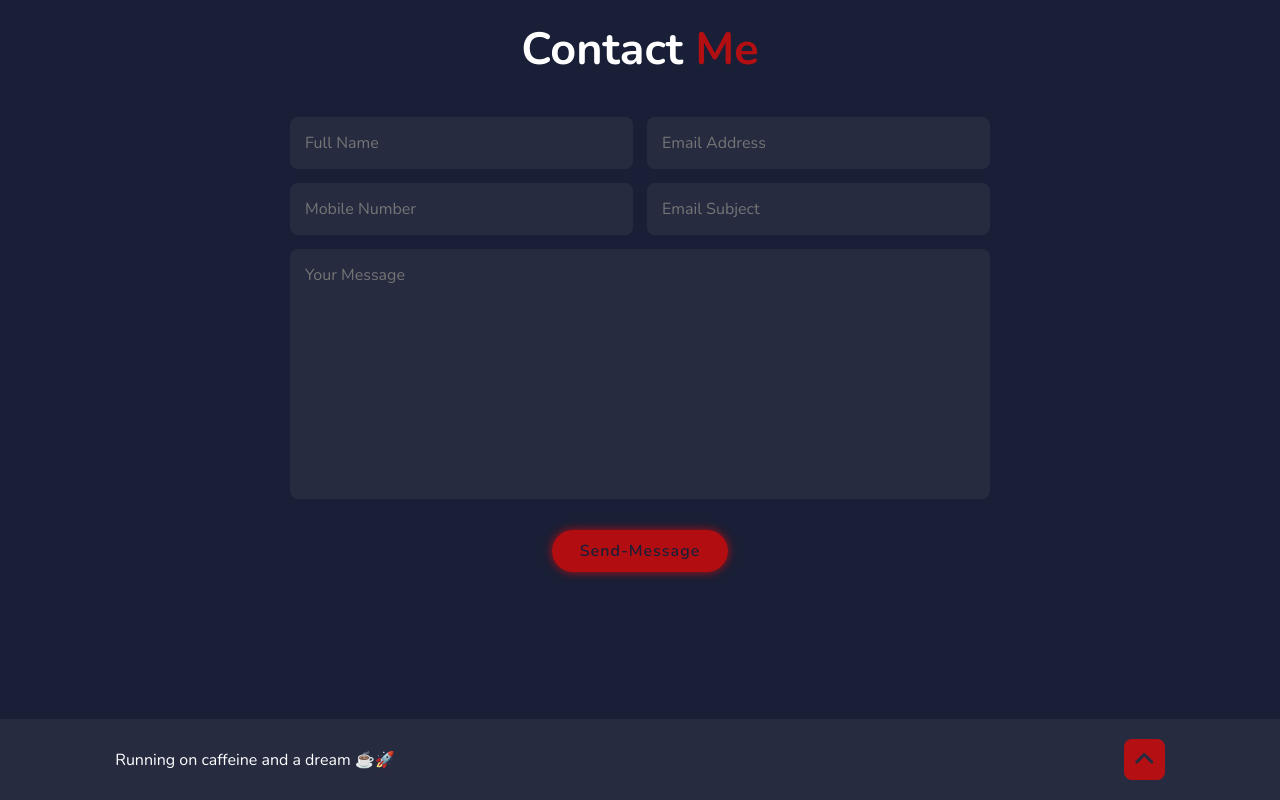
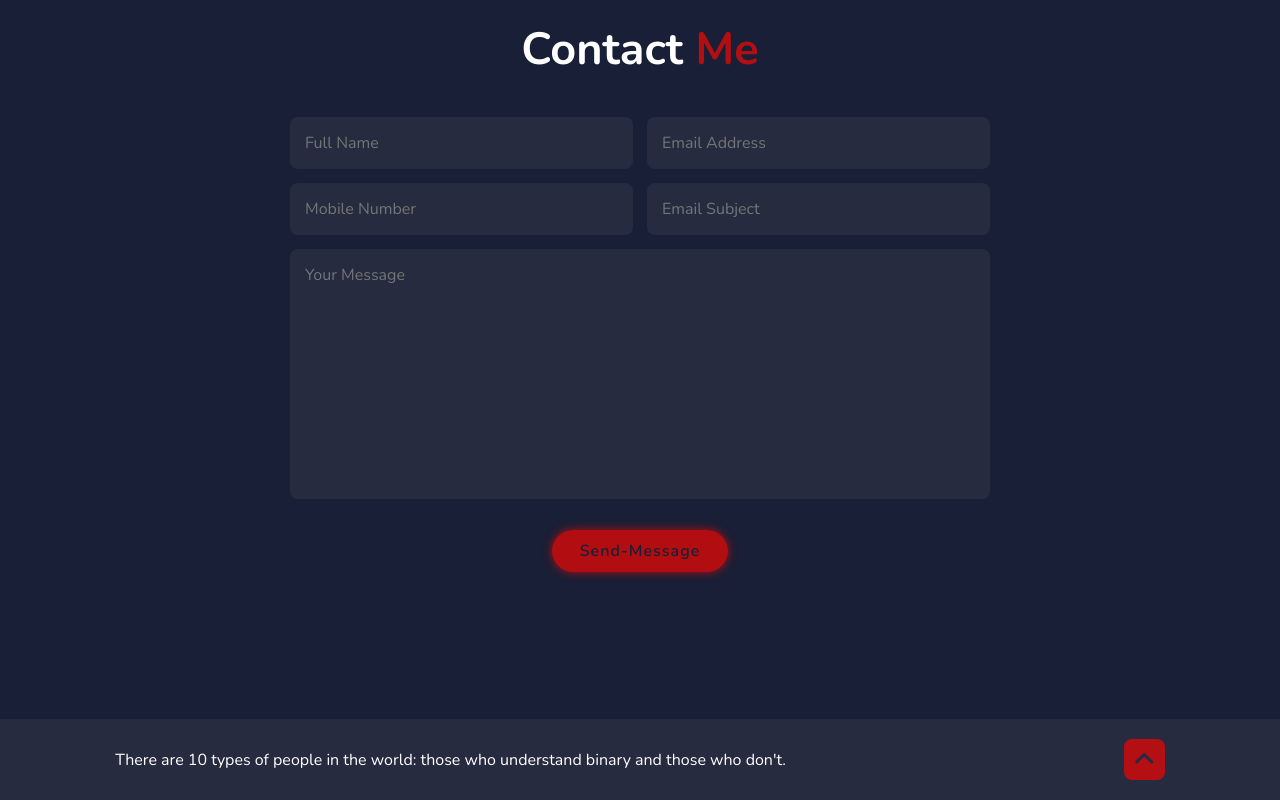
Before and after one commit to harshraj1695/portfolio1, a plain HTML site: page index.html in a window 1280 px wide. Shown: the part 4342-5142 px from the top of the page. Drawn offline with nearby package versions, Linux system fonts and the light colour scheme.

Commit message:
updated the footer with one liner jokes

```diff
--- a/JS/main.js
+++ b/JS/main.js
@@ -1,22 +1,22 @@
-let menuIcon =document.querySelector('#menu-icon');
-let navbar=document.querySelector('.navbar');
+let menuIcon = document.querySelector('#menu-icon');
+let navbar = document.querySelector('.navbar');
 
-menuIcon.onclick = ()=>{
+menuIcon.onclick = () => {
     menuIcon.classList.toggle('fa-xmark');
     navbar.classList.toggle('active');
 }
 
 
-let sections=document.querySelectorAll('section');
+let sections = document.querySelectorAll('section');
 let navLinks = document.querySelectorAll('header nav a');
 
-window.onscroll=()=>{
-    sections.forEach(sec =>{
+window.onscroll = () => {
+    sections.forEach(sec => {
         let top = window.scrollY;
-        let offset = sec.offsetTop-150;
-        let height =sec.offsetHeight;
-        let id =sec.getAttribute('id');
-        if(top>= offset && top <offset + height){
+        let offset = sec.offsetTop - 150;
+        let height = sec.offsetHeight;
+        let id = sec.getAttribute('id');
+        if (top >= offset && top < offset + height) {
             navLinks.forEach.apply(links => {
                 links.classList.remove('active');
                 document.querySelector('header nav a[href*=' + id + ']').classList.add('active');
@@ -26,7 +26,7 @@ window.onscroll=()=>{
 
 
     let header = document.querySelector('header');
-    header.classList.toggle('sticky',window.scrollY>100);
+    header.classList.toggle('sticky', window.scrollY > 100);
 
     menuIcon.classList.remove('fa-xmark');
     navbar.classList.remove('active');
@@ -35,23 +35,56 @@ window.onscroll=()=>{
 
 
 ScrollReveal({
-    distance:'80px',
-    duration:2000,
+    distance: '80px',
+    duration: 2000,
     delay: 200,
 
 });
-ScrollReveal().reveal('.home-content, heading',{origin: 'top', reset: true});
-ScrollReveal().reveal('.home-img, .services-container, .portfolio-box, .contact form',{origin: 'buttom', reset: true});
-ScrollReveal().reveal('.home-contact h1, .about-img',{origin: 'left', reset: true});
-ScrollReveal().reveal('.home-contact p , .about-content',{origin: 'right', reset: true});
-ScrollReveal().reveal('.leetcode , .github-stats , .stats-card , .heading , .leetcode-card',{origin: 'left', reset: true});
+ScrollReveal().reveal('.home-content, heading', { origin: 'top', reset: true });
+ScrollReveal().reveal('.home-img, .services-container, .portfolio-box, .contact form', { origin: 'buttom', reset: true });
+ScrollReveal().reveal('.home-contact h1, .about-img', { origin: 'left', reset: true });
+ScrollReveal().reveal('.home-contact p , .about-content', { origin: 'right', reset: true });
+ScrollReveal().reveal('.leetcode , .github-stats , .stats-card , .heading , .leetcode-card', { origin: 'left', reset: true });
 
 
 //typed js
-const typed = new Typed('.mutiple-text',{
-    strings:['Fullstack Developer!', 'DevOps Enthusiast!'],
+const typed = new Typed('.mutiple-text', {
+    strings: ['Fullstack Developer!', 'DevOps Enthusiast!'],
     typeSpeed: 70,
     backSpeed: 70,
-    backDelay:1000,
+    backDelay: 1000,
     loop: true,
-}) ;
+});
+
+
+//footer
+// Array of tech jokes
+const jokes = [
+    "Why do programmers prefer dark mode? Because light attracts bugs!",
+    "There are 10 types of people in the world: those who understand binary and those who don't.",
+    "Why do Java developers wear glasses? Because they don't see sharp!",
+    "How do you comfort a JavaScript bug? You console it.",
+    "Why did the developer go broke? Because he used up all his cache.",
+    "I’d tell you a UDP joke, but you might not get it.",
+    "Why do Python programmers prefer snakes? Because they don’t like braces!",
+    "In order to understand recursion, you must first understand recursion.",
+    "I have a joke about null, but it’s pointless.",
+    "How many programmers does it take to change a light bulb? None. That’s a hardware problem!",
+    "Why was the computer cold? It left its Windows open.",
+    "There’s no place like 127.0.0.1.",
+    "I would tell you a joke about cloud storage, but it’s over your head.",
+    "Why did the programmer quit his job? He didn’t get arrays.",
+    "I told my computer I needed a break, and now it won’t stop sending me KitKats.",
+    "Why do programmers hate nature? Too many bugs.",
+    "What’s a programmer’s favorite hangout place? The Foo Bar."
+];
+
+// Function to display a random joke
+function displayRandomJoke() {
+    const jokeElement = document.getElementById("tech-joke");
+    const randomIndex = Math.floor(Math.random() * jokes.length);
+    jokeElement.textContent = jokes[randomIndex];
+}
+
+// Call the function on page load
+window.onload = displayRandomJoke;
--- a/Style/style.css
+++ b/Style/style.css
@@ -585,3 +585,22 @@ span{
         width: 100%;
     }
 }
+
+
+
+/* //footer */
+
+@media (max-width: 768px) {
+    .footer-text p {
+        font-size: 1rem; /* Smaller text for smaller screens */
+    }
+    .footer-iconTop a {
+        font-size: 1.2rem;
+    }
+}
+
+@media (max-width: 480px) {
+    .footer-text p {
+        font-size: 0.9rem; /* Even smaller for very small screens */
+    }
+}
--- a/index.html
+++ b/index.html
@@ -201,14 +201,16 @@
 </div>
 
   <!-- footer design -->
-   <footer class="footer">
+  <footer class="footer">
     <div class="footer-text">
-        <p>Running on caffeine and a dream ☕🚀</p>
+        <!-- <p Running on caffeine and a dream ☕🚀</p> -->
+        <p id="tech-joke"></p>
     </div>
     <div class="footer-iconTop">
-        <a href="#home"> <i class="fa-solid fa-angle-up"></i></a>
+        <a href="#home"><i class="fa-solid fa-angle-up"></i></a>
     </div>
-   </footer>
+</footer>
+
 
    <script>
     const scriptURL = 'https://script.google.com/macros/s/AKfycbziEgjYTfmm9Kfhnx094-D6cXnsBrocBNjYstbZzkVOT6d8WPvVOza5y9GSjVmJ8iZ4gg/exec';
```
